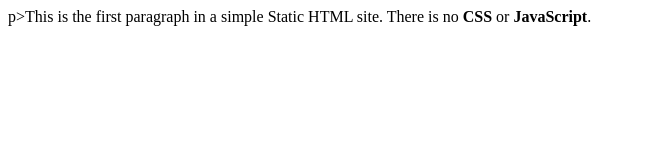
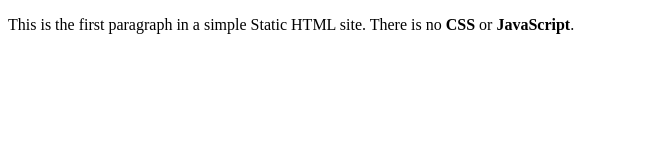
Before and after one commit to y3key/static, a plain HTML site: page index.html in a window 1280 px wide. Shown: the whole page, without its empty margins (0-646 px from the left). Drawn offline with Linux system fonts and the light colour scheme.

Commit message:
Update index.html

```diff
--- a/index.html
+++ b/index.html
@@ -4,6 +4,6 @@
        <title>Static HTML Site</title>
      </head>
      <body>
-       p>This is the first paragraph in a simple Static HTML site. There is no <strong>CSS</strong> or <strong>JavaScript</strong>.</p>
+       <p>This is the first paragraph in a simple Static HTML site. There is no <strong>CSS</strong> or <strong>JavaScript</strong>.</p>
      </body>
 </html>
```
